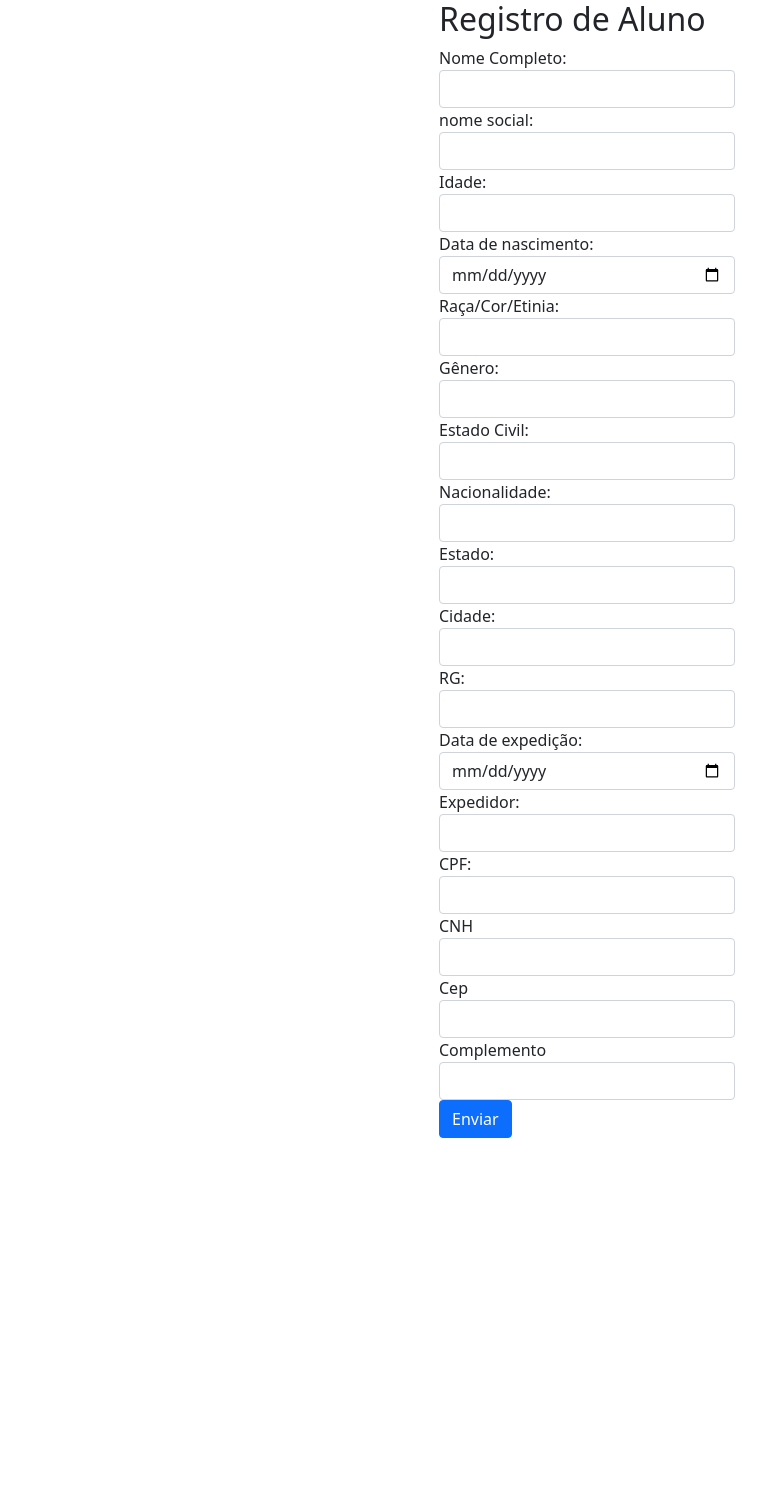
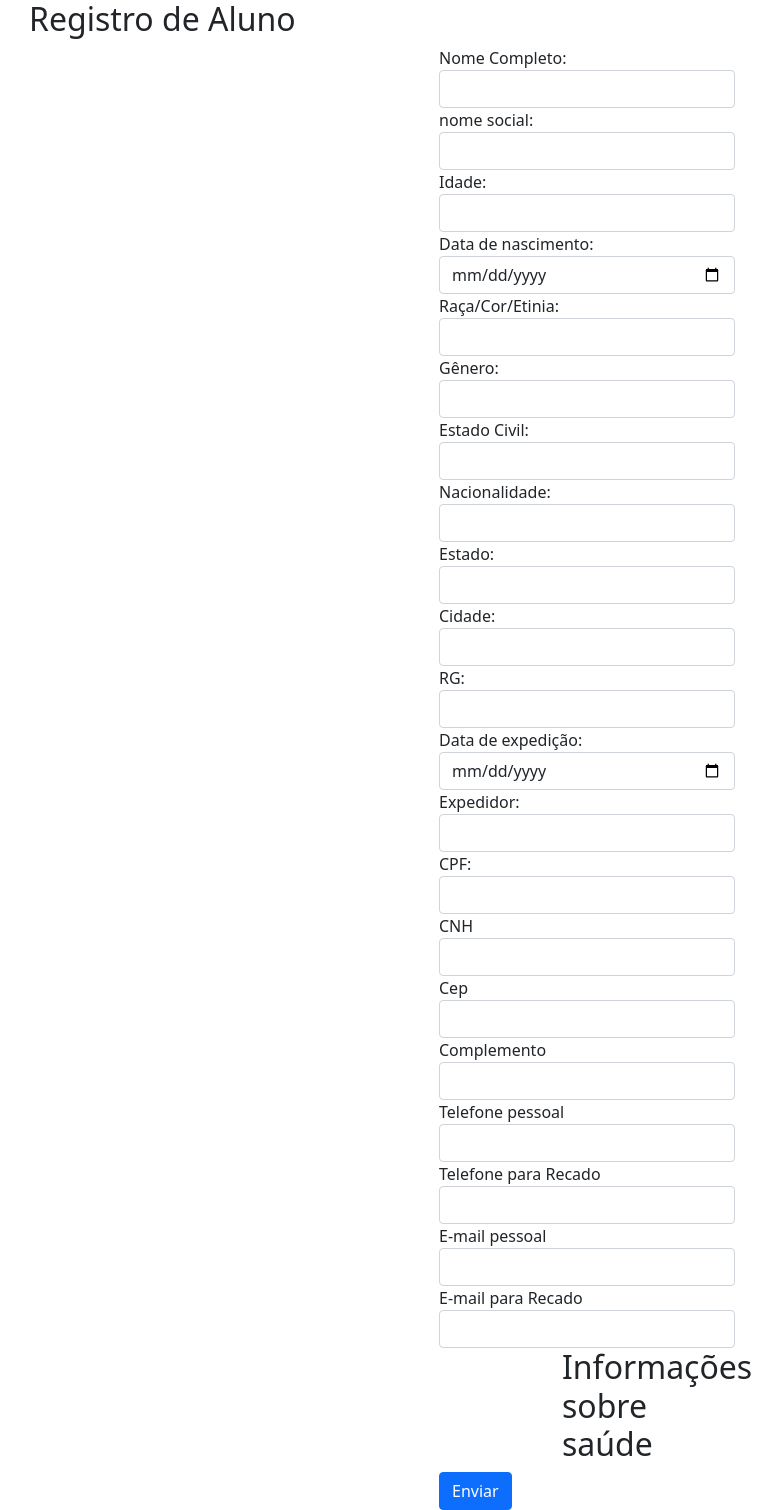
Before and after one commit to luissoaresx7/cta-portal-candidato, a Flask app: page /sub in a window 1280 px wide. Shown: the whole page, without its empty margins (53-835 px from the left). Before the commit the page ends 1138 px from the top, so only its background shows below. Run offline with Flask 2, Linux system fonts and the light colour scheme.

Commit message:
atualizando templates e app.py

```diff
--- a/app.py
+++ b/app.py
@@ -92,10 +92,27 @@ class UserSub(FlaskForm):
         validators=[DataRequired(),
         Length(max=64)])
 
+    tel = StringField(label=('Telefone pessoal'),
+        validators=[DataRequired(),
+        Length(max=64)])
 
 
+    tel_message = StringField(label=('Telefone para Recado'),
+        validators=[DataRequired(),
+        Length(max=64)])
+
+    personal_email = StringField(label=('E-mail pessoal'),
+        validators=[DataRequired(),
+        Length(max=64)])
 
 
+    message_email = StringField(label=('E-mail para Recado'),
+        validators=[DataRequired(),
+        Length(max=64)])
+
+    school = StringField(label=('Colégio'),
+        validators=[DataRequired(),
+        Length(max=64)])
 
     submit = SubmitField(label=('Enviar'))
 
--- a/templates/formsub.html
+++ b/templates/formsub.html
@@ -1,6 +1,6 @@
 {% extends "base.html" %}
 {% block content %}
-<div class="container col-6 col-md-3">
+<div class="container col-md col-md-offset-4">
     <h2>Registro de Aluno</h2>
 </div>
     <form class="container col-6 col-md-3" method="POST" action="">
@@ -73,6 +73,26 @@
             {{ form.complement_address.label }}
             {{ form.complement_address(class="form-control") }}
         </div>
+        <div class="form-group  ">
+            {{ form.tel.label }}
+            {{ form.tel(class="form-control") }}
+        </div>
+        <div class="form-group  ">
+            {{ form.tel_message.label }}
+            {{ form.tel_message(class="form-control") }}
+        </div>
+         <div class="form-group  ">
+            {{ form.personal_email.label }}
+            {{ form.personal_email(class="form-control") }}
+        </div>
+         <div class="form-group  ">
+            {{ form.message_email.label }}
+            {{ form.message_email(class="form-control") }}
+        </div>
+        <div class="container col-6 col-md-3">
+            <h2>Informações sobre saúde</h2>
+        </div>
+
         {% for field, errors in form.errors.items() %}
             <div class="alert alert-danger" role="alert">
                 <sstrong>{{ form[field].label }}</sstrong>: {{ ', '.join(errors) }}
```
